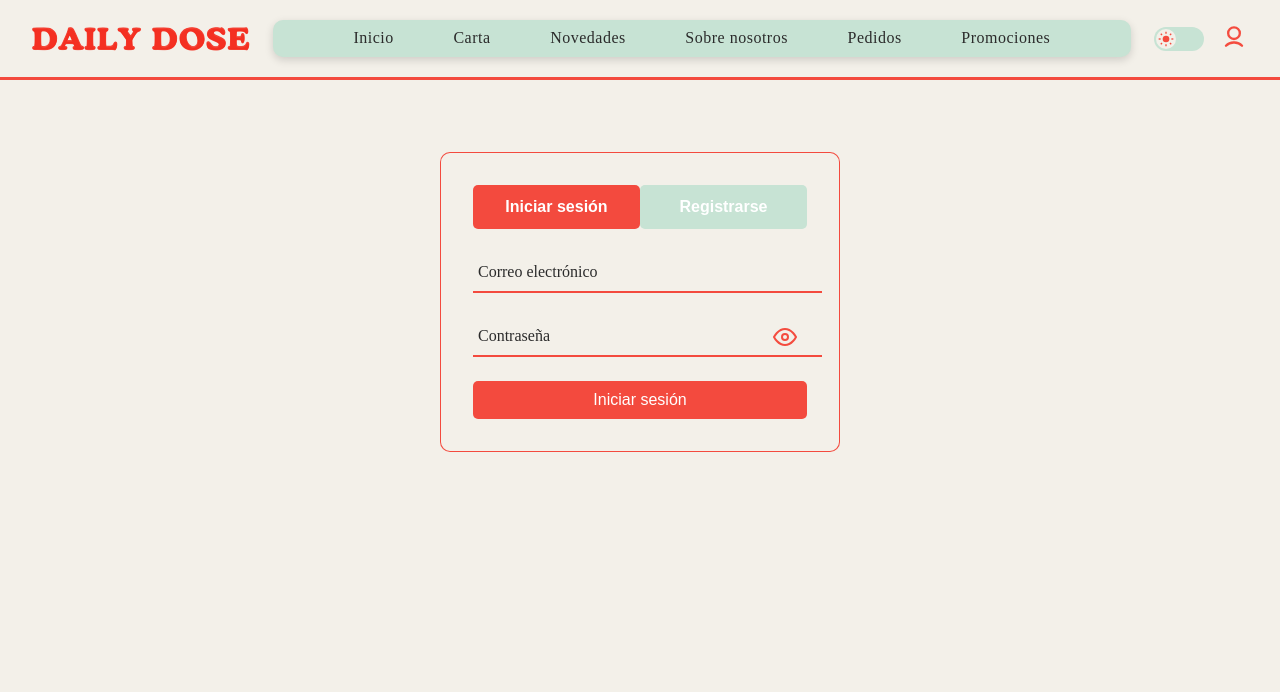
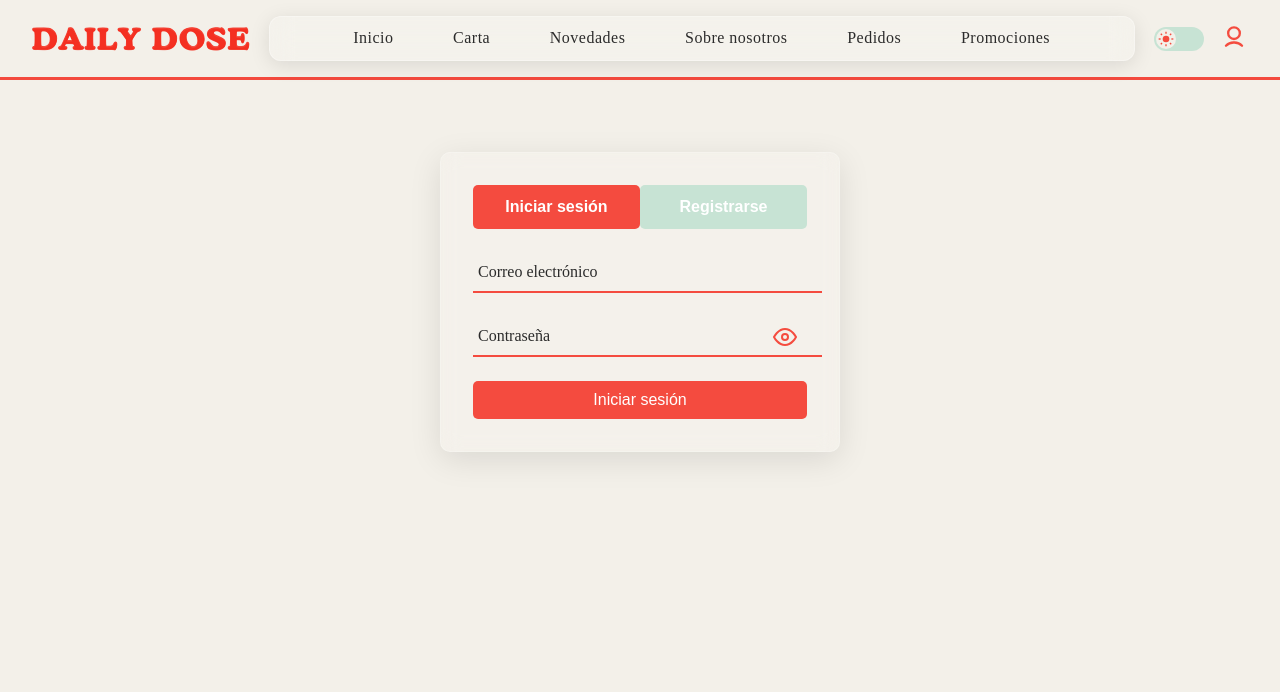
Before and after one commit to Aiizu-27/Digitalizacion_Web, a PHP site: page /registro.html in a window 1280 px wide. Shown: the top 692 px of the page. Run offline with PHP 8.4, Linux system fonts and the light colour scheme.

Commit message:
Header Cristal

```diff
--- a/FrontEnd/css/style.css
+++ b/FrontEnd/css/style.css
@@ -91,16 +91,32 @@ header {
 /* MENÚ HORIZONTAL FINO Y CENTRADO */
 /* ============================= */
 .menu-container {
-    background-color: var(--verde-pastel);
-    border-radius: 10px;
-    padding: 0.6rem 1.8rem;
-    box-shadow: 0 3px 8px rgba(0, 0, 0, 0.15);
     display: flex;
     justify-content: center;
     align-items: center;
     flex: 1;
     max-width: 800px;
-    margin: 0 auto; /* 💡 Esto lo centra horizontalmente */
+    margin: 0 auto;
+
+    /* Efecto cristal */
+    background: rgba(255, 255, 255, 0.15); /* translúcido */
+    border: 1px solid rgba(255, 255, 255, 0.3);
+    backdrop-filter: blur(12px);
+    -webkit-backdrop-filter: blur(12px);
+
+    border-radius: 12px; /* borde ligeramente más suave */
+    padding: 0.8rem 2rem; /* un poco más espacioso */
+
+    /* Sombra más sutil y elegante */
+    box-shadow: 0 4px 20px rgba(0, 0, 0, 0.1);
+
+    /* transición suave al pasar el mouse */
+    transition: all 0.3s ease;
+}
+
+.menu-container:hover {
+    background: rgba(255, 255, 255, 0.25);
+    box-shadow: 0 6px 25px rgba(0, 0, 0, 0.15);
 }
 
 .menu-header ul {
@@ -125,9 +141,8 @@ header {
     letter-spacing: 0.5px;
 }
 
-/* 🖱️ Efecto hover elegante: aparece un recuadro */
+/* Efecto hover elegante: aparece un recuadro */
 .menu-header ul li a:hover {
-    border-color: var(--rojo-japones);
     color: var(--rojo-japones);
     background-color: rgba(244, 43, 29, 0.05);
     box-shadow: 0 0 5px rgba(244, 43, 29, 0.2);
@@ -340,10 +355,18 @@ header {
     max-width: 400px;
     width: 90%;
     padding: 2rem;
-    border: 1px solid var(--rojo-japones);
     border-radius: 10px;
-    background-color: var(--fondo);
+
+    /* Efecto cristal */
+    background: rgba(255, 255, 255, 0.1); /* Fondo translúcido */
+    border: 1px solid rgba(255, 255, 255, 0.2); /* Borde suave */
+    backdrop-filter: blur(10px); /* Desenfoque del fondo */
+    -webkit-backdrop-filter: blur(10px); /* Para Safari */
+
+    /* Otros estilos */
     box-sizing: border-box;
+    box-shadow: 0 8px 32px rgba(0,0,0,0.1); /* Sombra suave */
+    color: var(--texto); /* Asegúrate de tener una variable para el color del texto */
 }
 
 .cajas {
```
